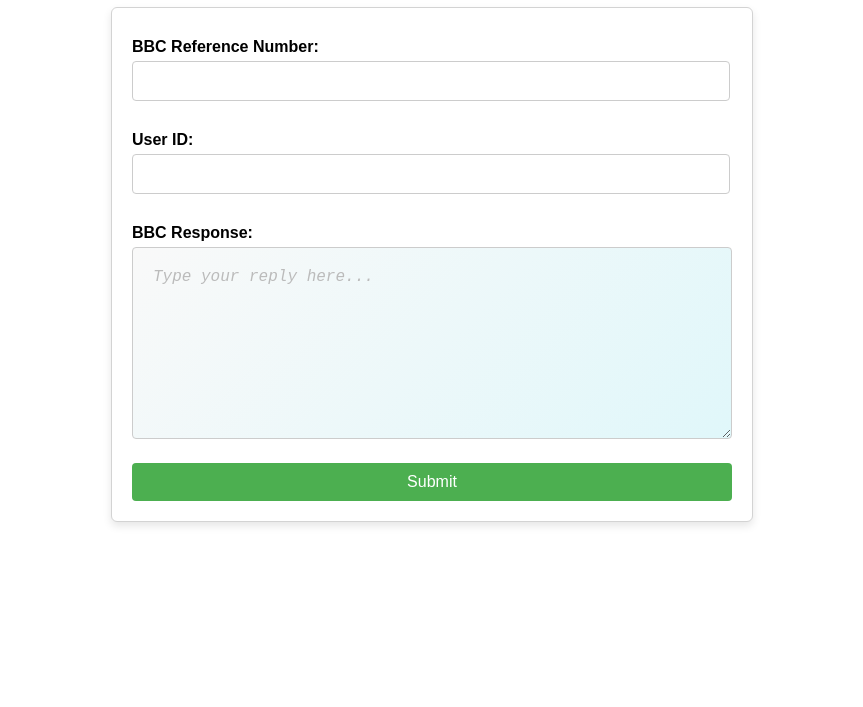
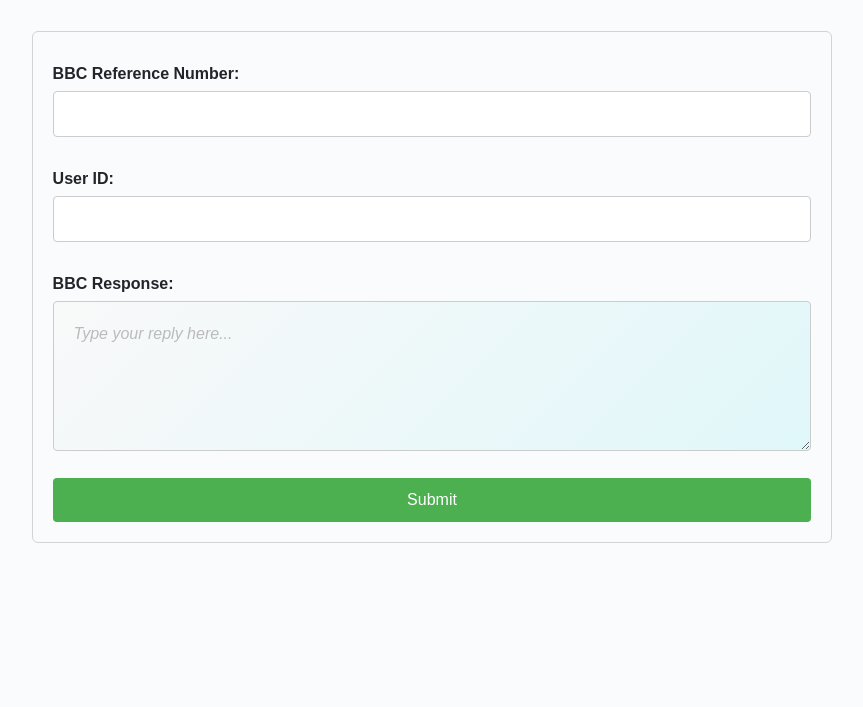
Before and after one commit to TransAdvocacyAndComplaintCollective/TACC_MCC, a browser extension: page public/index.html in a window 1280 px wide. Shown: the part 93-800 px from the top of the page, without its empty margins (208-1071 px from the left). Drawn offline with nearby package versions, Linux system fonts and the light colour scheme.

Commit message:
Switched to bootstap css.   Corrected colors to suit the website.

```diff
--- a/public/index.html
+++ b/public/index.html
@@ -3,26 +3,27 @@
 <head>
   <meta charset="UTF-8">
   <meta name="viewport" content="width=device-width, initial-scale=1.0">
+  <link href="https://cdn.jsdelivr.net/npm/bootstrap@5.2.3/dist/css/bootstrap.min.css" rel="stylesheet">
+  <script src="https://cdn.jsdelivr.net/npm/bootstrap@5.2.3/dist/js/bootstrap.bundle.min.js"></script>
   <title>BBC Complaint Response Form</title>
   <style>
     body {
       font-family: Arial, sans-serif;
       margin: 0;
       padding: 20px;
+      background-color: #FAFBFC;
     }
 
     h1 {
       text-align: center;
-      color: #333;
+
     }
 
     .form-container {
-      background-color: #fff;
       padding: 20px;
       border: 1px solid lightgray;
       border-radius: 0.375rem;
-      box-shadow: 0 4px 8px rgba(0, 0, 0, 0.1);
-      max-width: 600px;
+      max-width: 70%;
       margin: 0 auto;
     }
 
@@ -35,7 +36,7 @@
     input[type="text"],
     input[type="number"],
     textarea {
-      width: 96%;
+      width: 100%;
       padding: 10px;
       margin-bottom: 20px;
       border: 1px solid #ccc;
@@ -52,7 +53,7 @@
     }
 
     textarea {
-      width: 93%;
+      max-width: 100%;
       height: 150px;
       font-size: 16px;
       background: linear-gradient(135deg, #f9f9f9, #e0f7fa);
@@ -107,6 +108,7 @@
 </head>
 <body>
   <h1>BBC Complaint Response Form</h1>
+  <div class="container-fluid p-5">
   <div class="form-container">
     <form id="replyForm">
       <label for="bbcRef">BBC Reference Number:</label>
@@ -122,6 +124,7 @@
     </form>
 
     <div id="messageContainer"></div>
+  </div>
   </div>
 
   <script>
```
